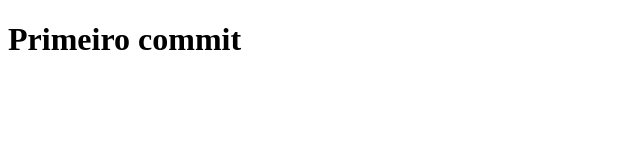
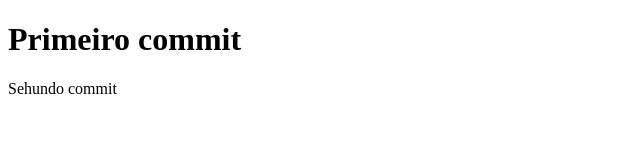
Before and after one commit to Mika-criador/Estudo-Independente3, a plain HTML site: page EI3.html/index.html in a window 1280 px wide. Shown: the whole page, without its empty margins (0-640 px from the left). Drawn offline with Linux system fonts and the light colour scheme.

Commit message:
segundo commit

```diff
--- a/EI3.html/index.html
+++ b/EI3.html/index.html
@@ -7,5 +7,6 @@
 </head>
 <body>
     <h1>Primeiro commit</h1>
+    <p>Sehundo commit</p>
 </body>
 </html>
```
